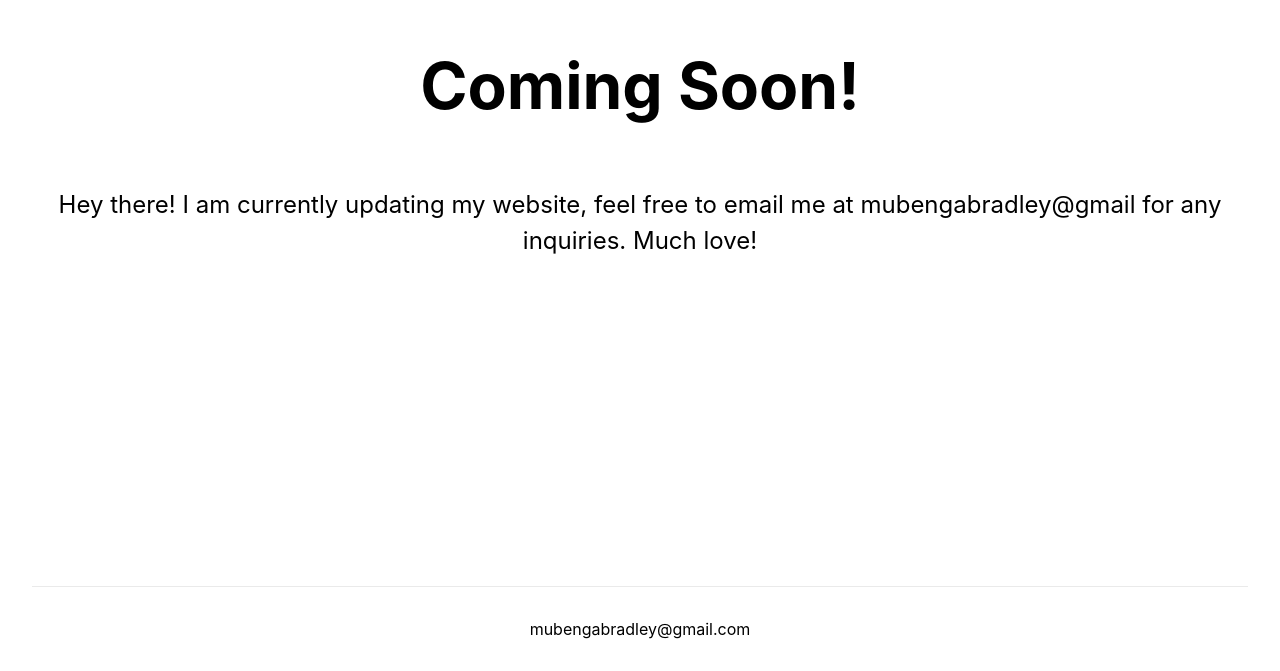
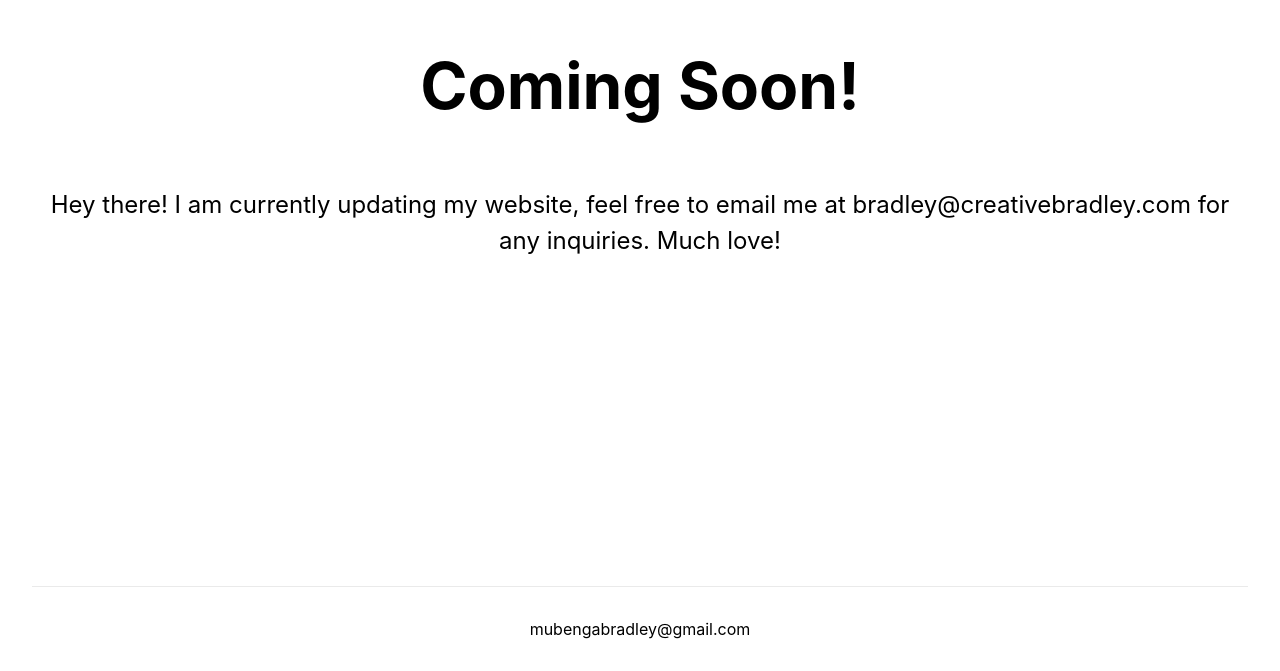
Before and after one commit to bradley-mubenga/bradleymubenga.co.za, a Next.js app: page / in a window 1280 px wide. Shown: the part 214-885 px from the top of the page. Built offline with nearby package versions, Linux system fonts and the light colour scheme.

Commit message:
email adress updated

```diff
--- a/pages/index.js
+++ b/pages/index.js
@@ -17,7 +17,7 @@ export default function Home() {
         </h1>
 
         <p className={styles.description}>
-          Hey there! I am currently updating my website, feel free to email me at <a href='mailto:mubengabradley@gmail.com'>mubengabradley@gmail</a> for any inquiries. Much love!
+          Hey there! I am currently updating my website, feel free to email me at <a href='mailto:bradley@creativebradley.com'>bradley@creativebradley.com</a> for any inquiries. Much love!
         </p>
       </main>
 
```
